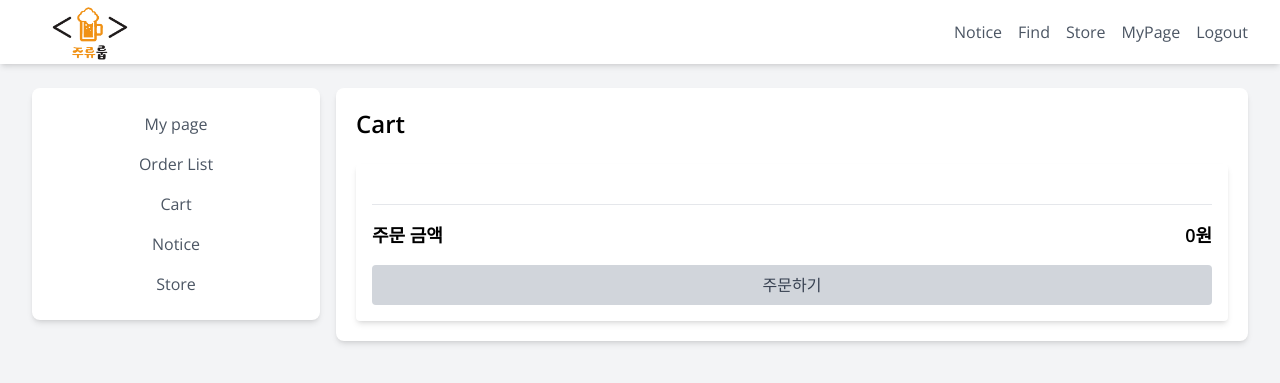
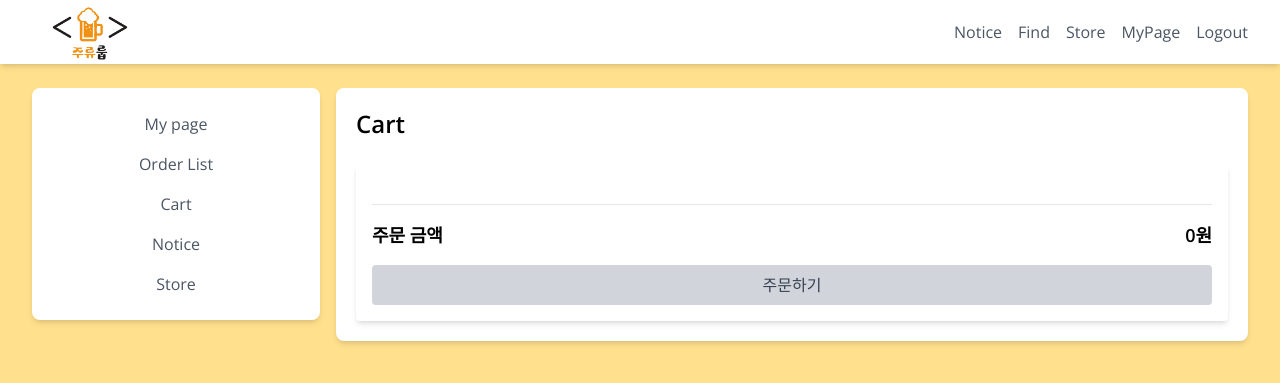
Before and after one commit to mchaewon/alcohol_order_service, a Flask app: page /cart in a window 1280 px wide. Shown: the top 383 px of the page. Run offline with Flask 2, Linux system fonts and the light colour scheme; some libraries are stand-ins or nearby versions.

Commit message:
background color change

```diff
--- a/templates/cart.html
+++ b/templates/cart.html
@@ -37,7 +37,7 @@
         }
     </style>
 </head>
-<body class="bg-gray-100">
+<body class="bg-[#FFE08C]">
     {% include 'lib/header.html' %}
 
     <div class="max-w-7xl mx-auto py-6 sm:px-6 lg:px-8 flex">
--- a/templates/index.html
+++ b/templates/index.html
@@ -18,7 +18,7 @@
         }
     </style>
 </head>
-<body class="bg-gray-100">
+<body class="bg-[#FFE08C]">
     {% include 'lib/header.html' %}
 
     <div class="max-w-7xl mx-auto py-6 sm:px-6 lg:px-8 flex">
--- a/templates/my_page.html
+++ b/templates/my_page.html
@@ -21,7 +21,7 @@
         }
     </style>
 </head>
-<body class="bg-gray-100">
+<body class="bg-[#FFE08C]">
     {% include 'lib/header.html' %}
 
     <div class="max-w-7xl mx-auto py-6 sm:px-6 lg:px-8 flex">
--- a/templates/notice.html
+++ b/templates/notice.html
@@ -15,7 +15,7 @@
         }
     </style>
 </head>
-<body class="bg-gray-100">
+<body class="bg-[#FFE08C]">
     {% include 'lib/header.html' %}
 
     <div class="max-w-7xl mx-auto py-6 sm:px-6 lg:px-8 flex">
--- a/templates/notice_contents.html
+++ b/templates/notice_contents.html
@@ -15,7 +15,7 @@
         }
     </style>
 </head>
-<body class="bg-gray-100">
+<body class="bg-[#FFE08C]">
     {% include 'lib/header.html' %}
 
     <div class="max-w-7xl mx-auto py-6 sm:px-6 lg:px-8 flex">
--- a/templates/order_list.html
+++ b/templates/order_list.html
@@ -52,7 +52,7 @@
         }
     </style>
 </head>
-<body class="bg-gray-100">
+<body class="bg-[#FFE08C]">
     {% include 'lib/header.html' %}
 
     <div class="max-w-7xl mx-auto py-6 sm:px-6 lg:px-8 flex">
--- a/templates/store.html
+++ b/templates/store.html
@@ -15,7 +15,7 @@
         }
     </style>
 </head>
-<body class="bg-gray-100">
+<body class="bg-[#FFE08C]">
     {% include 'lib/header.html' %}
 
     <div class="max-w-7xl mx-auto py-6 sm:px-6 lg:px-8 flex">
--- a/templates/uni_alcohol.html
+++ b/templates/uni_alcohol.html
@@ -18,7 +18,7 @@
         }
     </style>
 </head>
-<body class="bg-gray-100">
+<body class="bg-[#FFE08C]">
     {% include 'lib/header.html' %}
 
     <div class="max-w-7xl mx-auto py-6 sm:px-6 lg:px-8 flex">
```
